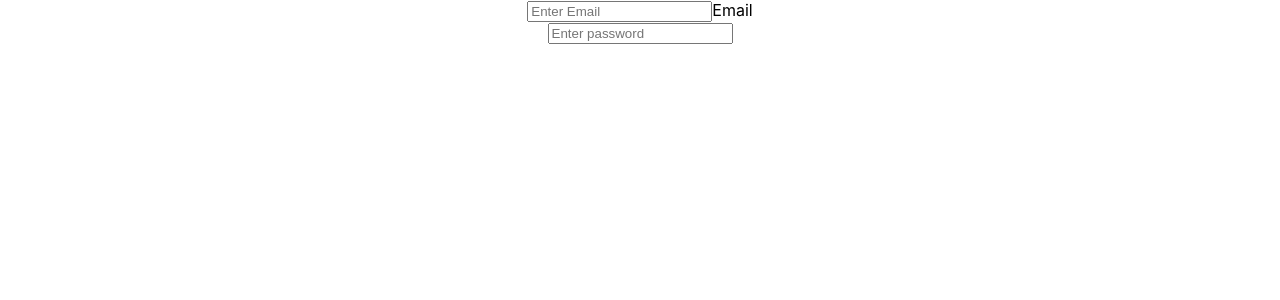
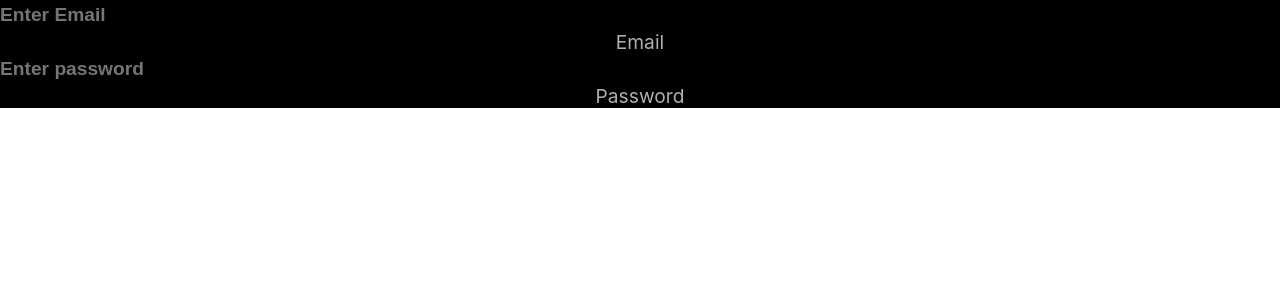
Before and after one commit to Ibtid/AnimatedLogin, a React (Create React App) app: page / in a window 1280 px wide. Shown: the top 300 px of the page. Built offline with nearby package versions, Linux system fonts and the light colour scheme.

Commit message:
blacked bg

```diff
--- a/src/App.css
+++ b/src/App.css
@@ -1,5 +1,6 @@
 .App {
   text-align: center;
+  background-color: black;
 }
 
 .App-logo {
--- /dev/null
+++ b/src/Login/login.css
@@ -0,0 +1,30 @@
+form {
+  --text-color: #afafaf;
+}
+field {
+  width: 100%;
+  margin: 0 auto;
+  position: relative;
+  border-bottom: 2px dashed var(--text-color);
+  margin: 4rem auto 1rem;
+  transition: 500ms;
+}
+
+.label {
+  color: var(--text-color);
+  font-size: 1.2rem;
+}
+
+.input {
+  outline: none;
+  border: none;
+  overflow: hidden;
+  margin: 0;
+  width: 100%;
+  padding: 0.25rem 0;
+  background: none;
+  color: white;
+  font-size: 1.2em;
+  font-weight: bold;
+  transition: border 500ms;
+}
--- a/src/Login/login.js
+++ b/src/Login/login.js
@@ -1,4 +1,5 @@
 import React from "react";
+import "./login.css";
 
 const login = () => {
   return (
@@ -11,7 +12,7 @@ const login = () => {
             className="input"
             placeholder="Enter Email"
           />
-          <label for="email" class="label">
+          <label for="email" className="label">
             Email
           </label>
         </div>
@@ -24,6 +25,9 @@ const login = () => {
             //onInput={validatePassword}
             //classvalid={strength > 3}
           />
+          <label for="password" className="label">
+            Password
+          </label>
         </div>
       </form>
     </main>
```
